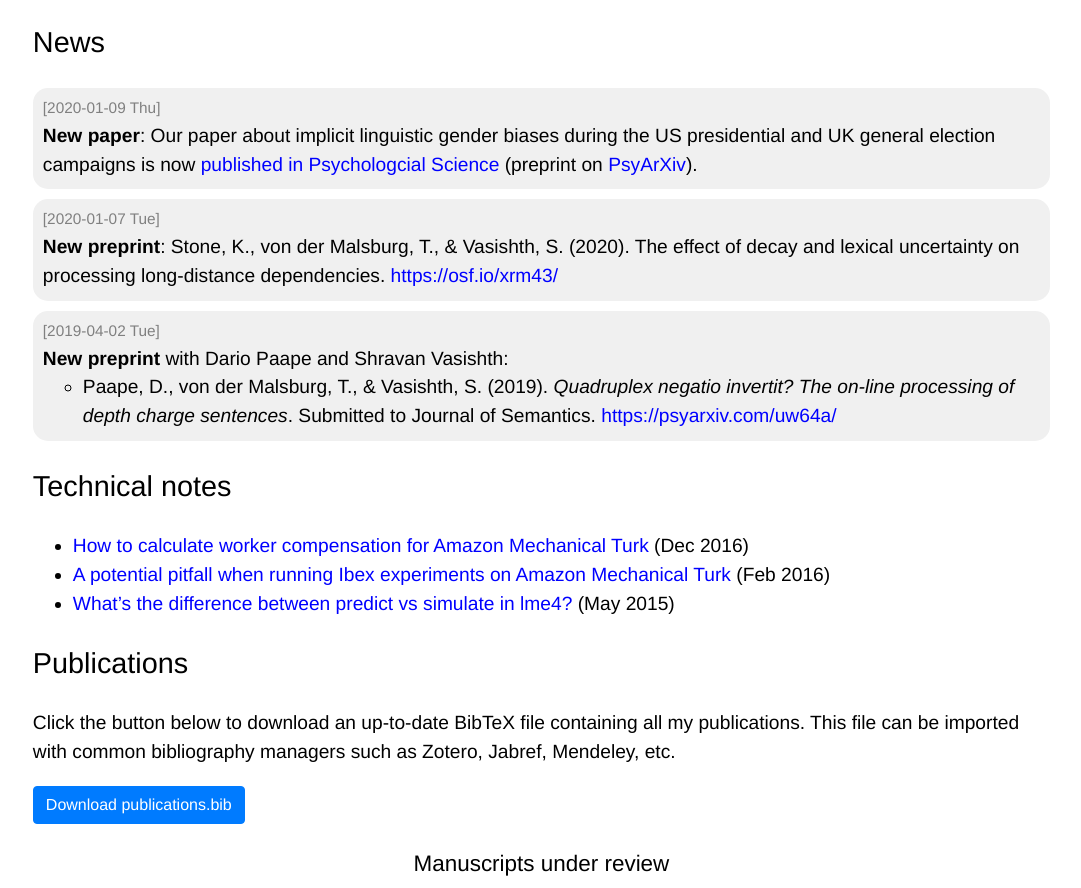
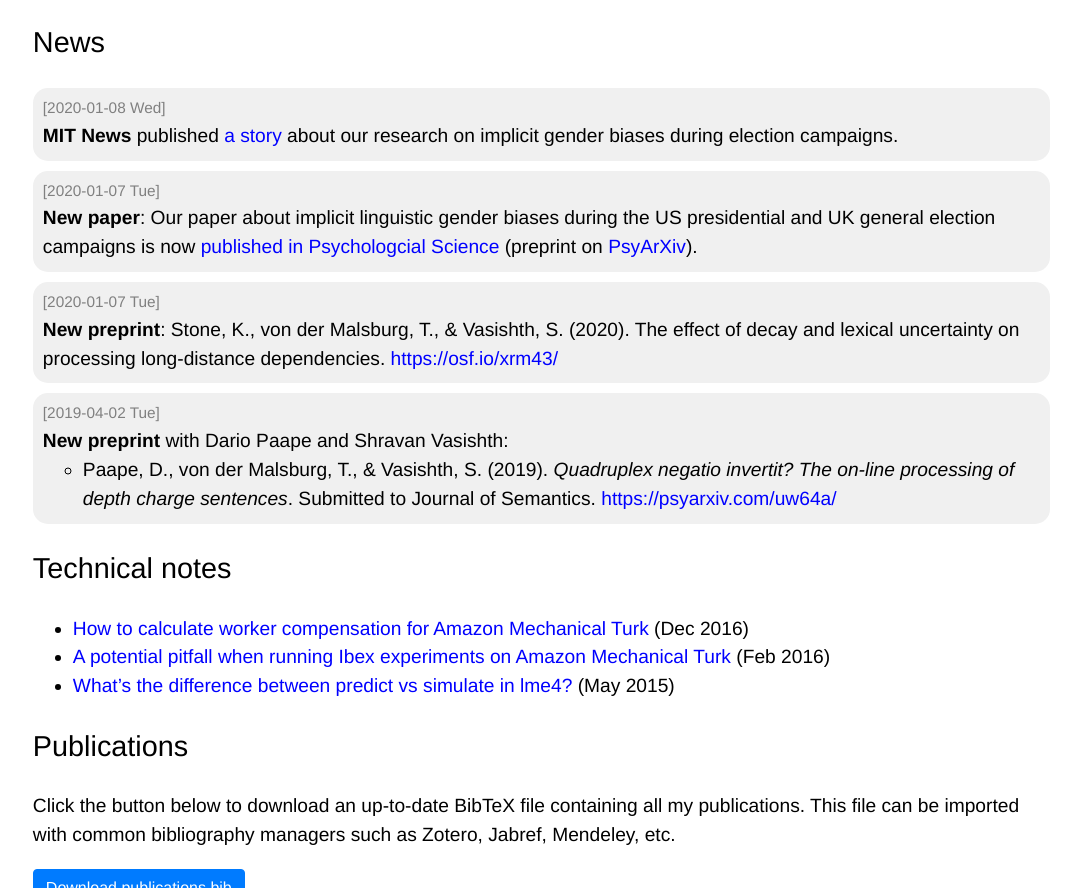
Before and after one commit to tmalsburg/tmalsburg.github.io, a plain HTML site: page index.html in a window 1280 px wide. Shown: the part 906-1794 px from the top of the page, without its empty margins (190-1271 px from the left). Drawn offline with Linux system fonts and the light colour scheme.

Commit message:
Added MIT News story to news section.

```diff
--- a/index.html
+++ b/index.html
@@ -1,7 +1,7 @@
 <!DOCTYPE html>
 <html lang="en">
 <head>
-<!-- 2020-01-09 Thu 09:42 -->
+<!-- 2020-01-13 Mon 20:00 -->
 <meta charset="utf-8">
 <meta name="viewport" content="width=device-width, initial-scale=1">
 <title>Dr. Titus von der Malsburg</title>
@@ -296,7 +296,8 @@ Karl-Liebknecht-Straße 24-25<br>
 <div class="outline-text-2" id="text-orga742e58">
 <div class="NEWS">
 <ul class="org-ul">
-<li><span class="timestamp-wrapper"><span class="timestamp">[2020-01-09 Thu] </span></span> <b>New paper</b>: Our paper about implicit linguistic gender biases during the US presidential and UK general election campaigns is now <a href="https://journals.sagepub.com/doi/pdf/10.1177/0956797619890619">published in Psychologcial Science</a> (preprint on <a href="https://psyarxiv.com/n5ywr/">PsyArXiv</a>).<br></li>
+<li><span class="timestamp-wrapper"><span class="timestamp">[2020-01-08 Wed] </span></span> <b>MIT News</b> published <a href="http://news.mit.edu/2020/she-missing-presidential-language-0108">a story</a> about our research on implicit gender biases during election campaigns.<br></li>
+<li><span class="timestamp-wrapper"><span class="timestamp">[2020-01-07 Tue] </span></span> <b>New paper</b>: Our paper about implicit linguistic gender biases during the US presidential and UK general election campaigns is now <a href="https://journals.sagepub.com/doi/pdf/10.1177/0956797619890619">published in Psychologcial Science</a> (preprint on <a href="https://psyarxiv.com/n5ywr/">PsyArXiv</a>).<br></li>
 <li><span class="timestamp-wrapper"><span class="timestamp">[2020-01-07 Tue] </span></span> <b>New preprint</b>: Stone, K., von der Malsburg, T., &amp; Vasishth, S. (2020). The effect of decay and lexical uncertainty on processing long-distance dependencies. <a href="https://osf.io/xrm43/">https://osf.io/xrm43/</a> <br></li>
 <li><span class="timestamp-wrapper"><span class="timestamp">[2019-04-02 Tue] </span></span> <b>New preprint</b> with Dario Paape and Shravan Vasishth:<br>
 <ul class="org-ul">
```
